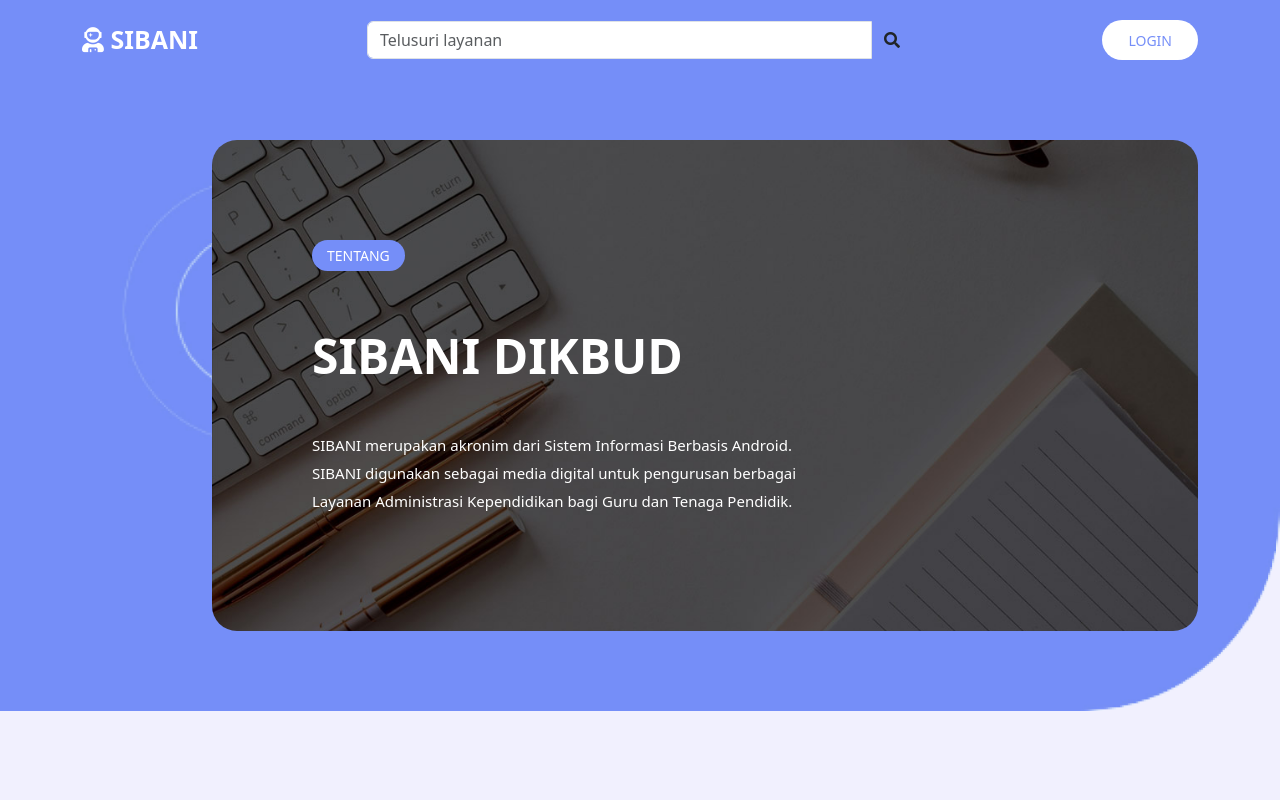
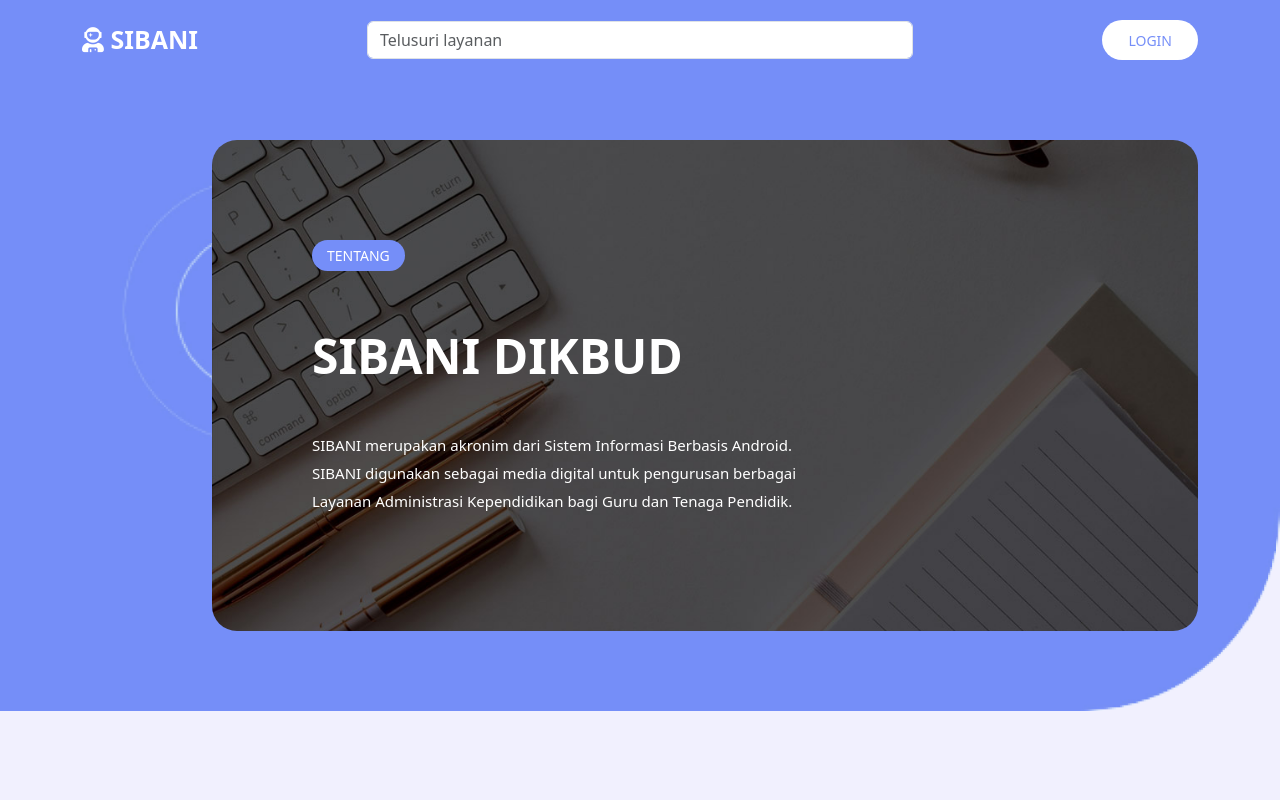
Before and after one commit to etaxcrew/sibani-vuejs, a Vue app: page / in a window 1280 px wide. Shown: the top 800 px of the page. Built offline with nearby package versions, Linux system fonts and the light colour scheme; no server answers.

Commit message:
Version 1.0

```diff
--- a/src/components/Header.vue
+++ b/src/components/Header.vue
@@ -8,12 +8,12 @@
                 </router-link>
             </div>
             <div class="col-md-6 d-none d-md-block">
-              <form class="search-wrap">
-                <div class="input-group w-100">
-                    <input type="text" class="form-control search-form" name="q" placeholder="Telusuri layanan">
-                    <button class="btn search-button" type="submit"><i class="fa fa-search"></i></button>
-                </div>
-              </form>
+                <form class="search-wrap">
+                    <div class="w-100">
+                        <input type="text" class="form-control search-form" name="q" placeholder="Telusuri layanan">
+                        <!-- <button class="btn" type="submit"><i class="fa fa-search"></i></button> -->
+                    </div>
+                </form>
             </div>
             <div class="col-md-3 col-5">
                 <div class="d-flex justify-content-end">
```
